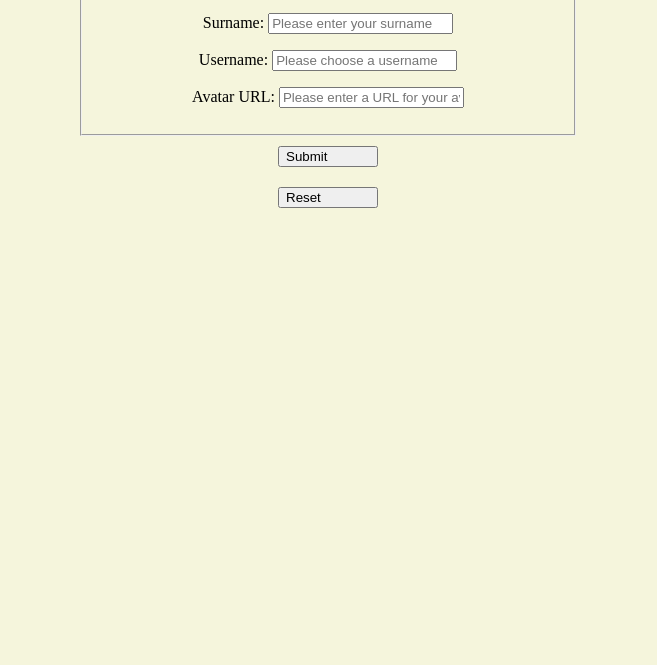
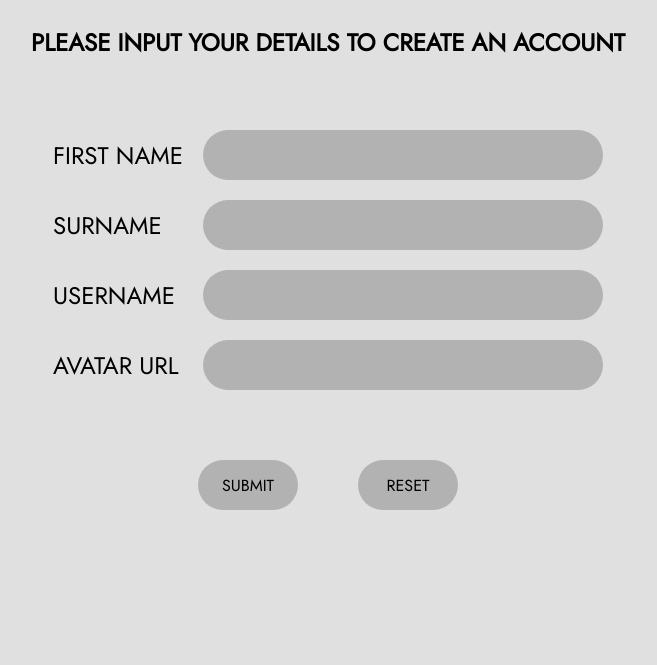
Before and after one commit to markbolsover/form-validation, a plain HTML site: page index.html in a window 1280 px wide. Shown: the part 135-800 px from the top of the page, without its empty margins (312-969 px from the left). Drawn offline with Linux system fonts and the light colour scheme.

Commit message:
update to styles

```diff
--- a/index.css
+++ b/index.css
@@ -1,52 +1,142 @@
+@import url('https://fonts.googleapis.com/css2?family=Jost&display=swap');
+
+* {
+    box-sizing: border-box;
+    margin: 0;
+    padding: 0;
+    background-color: #e0e0e0
+}
+
 body {
-    text-align: center;
-    background-color: beige;
+    opacity: 0.1;
+    transition: opacity 3s;
+}
+
+header {
+    height: 150px;
+    width: 100%;
     display: flex;
     justify-content: center;
-    flex-direction: column;
 }
 
-.form {
+h1 {
+    font-family: 'Jost', sans-serif;
+    font-size: 50px;
+    align-self: center;
+}
+
+h2 {
+    font-family: 'Jost', sans-serif;
+    font-size: 24px;
+    text-transform: uppercase;
+    text-align: center;
+    padding: 10px 0px 50px 0px;
+}
+
+.columns {
+    display: flex;
+    justify-content: center;
+}
+
+.left-column {
+    display: flex;
+    flex-direction: column;
+    justify-content: space-evenly;
+    font-family: 'Jost', sans-serif;
+    font-size: 24px;
+    text-transform: uppercase;
+    height: 300px;
+    width: 150px;
+}
+
+.right-column {
+    display: flex;
+    flex-direction: column;
+    justify-content: space-evenly;
+    height: 300px;
+}
+
+.errors {
+    display: flex;
+    flex-direction: column;
+    justify-content: space-evenly;
+    height: 300px;
+    position: absolute;
+    margin-left: 760px;
+}
+
+p {
     display: flex;
     flex-direction: column;
     justify-content: center;
-    align-self: center;
-    width: 500px;
+    height: 50px;
+    padding-left: 20px;
+    font-family: 'Jost', sans-serif;
+    font-size: 10px;
+    text-transform: uppercase;
+    color: red;
+}
+
+label {
+    display: flex;
+    flex-direction: column;
+    justify-content: center;
+    height: 50px;
+}
+
+input {
+    height: 50px;
+    width: 400px;
+    border: none;
+    background-color: #b2b2b2;
+    border-radius: 999px;
+    font-size: 20px;
+    padding: 0 20px;
+}
+
+input:hover {
+    background-color: lightgrey;
+    transition: 0.4s;
+    border-width: 1px;
+}
+
+input:focus {
+    outline: none;
+
+}
+
+.buttons-container {
+    height: 150px;
+    width: 100%;
+    display: flex;
+    justify-content: center;
 }
 
 button {
     width: 100px;
-    display: flex;
+    height: 50px;
     align-self: center;
-    margin: 10px 0px 10px 0px;
+    margin: 0px 30px 0px 30px;
+    border: none;
+    background-color: #b2b2b2;
+    border-radius: 999px;
+    font-family: 'Jost', sans-serif;
+    font-size: 16px;
+    text-transform: uppercase;
+}
+
+button:hover {
+    background-color: lightgrey;
+    transition: 0.4s;
+    cursor: pointer;
 }
 
 .valid {
-    background-color: green;
+    border: 1px solid lightgreen;
+    transition: 0.4s;
 }
 
 .invalid {
-    background-color: red;
+    border: 1px solid red;
+    transition: 0.4s;
 }
-
-/* input, label {
-    float:left;
-}
-
-label {
-    width: 300px;
-    padding-right: 20px;
-    text-align: right;
-    clear: left;
-    padding-bottom: 20px;
-}
-
-input {
-    text-align: left;
-    width: 500px;
-}
-
-p {
-    float: left;
-    text-align: left;
-} */
--- a/index.html
+++ b/index.html
@@ -4,60 +4,50 @@
     <meta charset="UTF-8" />
     <meta http-equiv="X-UA-Compatible" content="IE=edge" />
     <meta name="viewport" content="width=device-width, initial-scale=1.0" />
-    <title>Account Creation</title>
+    <title>markSpace</title>
     <link rel="stylesheet" href="./index.css" />
     <script src="./index.js" defer></script>
   </head>
-  <body>
+  <body onload="document.body.style.opacity='1'">
     <header>
-      <h1>Some Website</h1>
+      <h1>markSpace</h1>
     </header>
-    <form action="./profile.html" method="get" id="form" class="form">
-      <fieldset>
-        <legend>Please Input Your Details to Create An Account</legend>
-        <label for="firstname">First Name: </label>
+    <h2>please input your details to create an account</h2>
+    <form action="./profile.html" method="get" id="form">
+      <div class="columns">
+        <div class="left-column">
+          <label for="firstname">First Name</label>
+          <label for="surname">Surname</label>
+          <label for="username">Username</label>
+          <label for="avatar">Avatar URL</label>
+        </div>
+        <div class="right-column">
           <input
             type="text"
             name="firstname"
             id="firstname"
-          placeholder="Please enter your first name"
             class="input-field"
           />
-        <br />
-        <p id="firstname-error"></p>
-        <label for="surname">Surname: </label>
-        <input
-          type="text"
-          name="surname"
-          id="surname"
-          placeholder="Please enter your surname"
-          class="input-field"
-        />
-        <br />
-        <p id="surname-error"></p>
-        <label for="username">Username: </label>
+          <input type="text" name="surname" id="surname" class="input-field" />
           <input
             type="text"
             name="username"
             id="username"
-          placeholder="Please choose a username"
             class="input-field"
           />
-        <br />
+          <input type="url" name="avatar" id="avatar" class="input-field" />
+        </div>
+        <div class="errors">
+          <p id="firstname-error"></p>
+          <p id="surname-error"></p>
           <p id="username-error"></p>
-        <label for="avatar">Avatar URL: </label>
-        <input
-          type="url"
-          name="avatar"
-          id="avatar"
-          placeholder="Please enter a URL for your avatar image"
-          class="input-field"
-        />
-        <br />
           <p id="avatar-error"></p>
-      </fieldset>
+        </div>
+      </div>
+      <div class="buttons-container">
         <button type="submit">Submit</button>
         <button type="reset">Reset</button>
+      </div>
     </form>
   </body>
 </html>
--- a/index.js
+++ b/index.js
@@ -13,7 +13,7 @@ firstNameInput.addEventListener("blur", (event) => {
   const firstName = event.target.value;
   const firstNameIsValid = firstName.length >= 3;
   if (!firstNameIsValid) {
-    firstNameError.innerText = "First name must be more than 2 letters";
+    firstNameError.innerText = "Must be more than 2 letters";
     event.target.classList.add("invalid");
     event.target.classList.remove("valid");
   } else {
@@ -27,7 +27,7 @@ surnameInput.addEventListener("blur", (event) => {
   const surname = event.target.value;
   const surnameIsValid = surname.length >= 3;
   if (!surnameIsValid) {
-    surnameError.innerText = "Surname must be more than 2 letters";
+    surnameError.innerText = "Must be more than 2 letters";
     event.target.classList.add("invalid");
     event.target.classList.remove("valid");
   } else {
@@ -46,7 +46,7 @@ usernameInput.addEventListener("blur", (event) => {
     event.target.classList.add("valid");
     event.target.classList.remove("invalid");
   } else {
-    usernameError.innerText = "Username must contain letters and numbers";
+    usernameError.innerText = "Must contain letters and numbers";
     event.target.classList.add("invalid");
     event.target.classList.remove("valid");
   }
@@ -65,7 +65,7 @@ avatarInput.addEventListener("blur", (event) => {
     event.target.classList.add("valid");
     event.target.classList.remove("invalid");
   } else {
-    avatarError.innerText = "Avatar must be a valid URL";
+    avatarError.innerText = "Must be a valid URL";
     event.target.classList.add("invalid");
     event.target.classList.remove("valid");
   }
```
Lines whose indentation alone changed are shown as unchanged.
